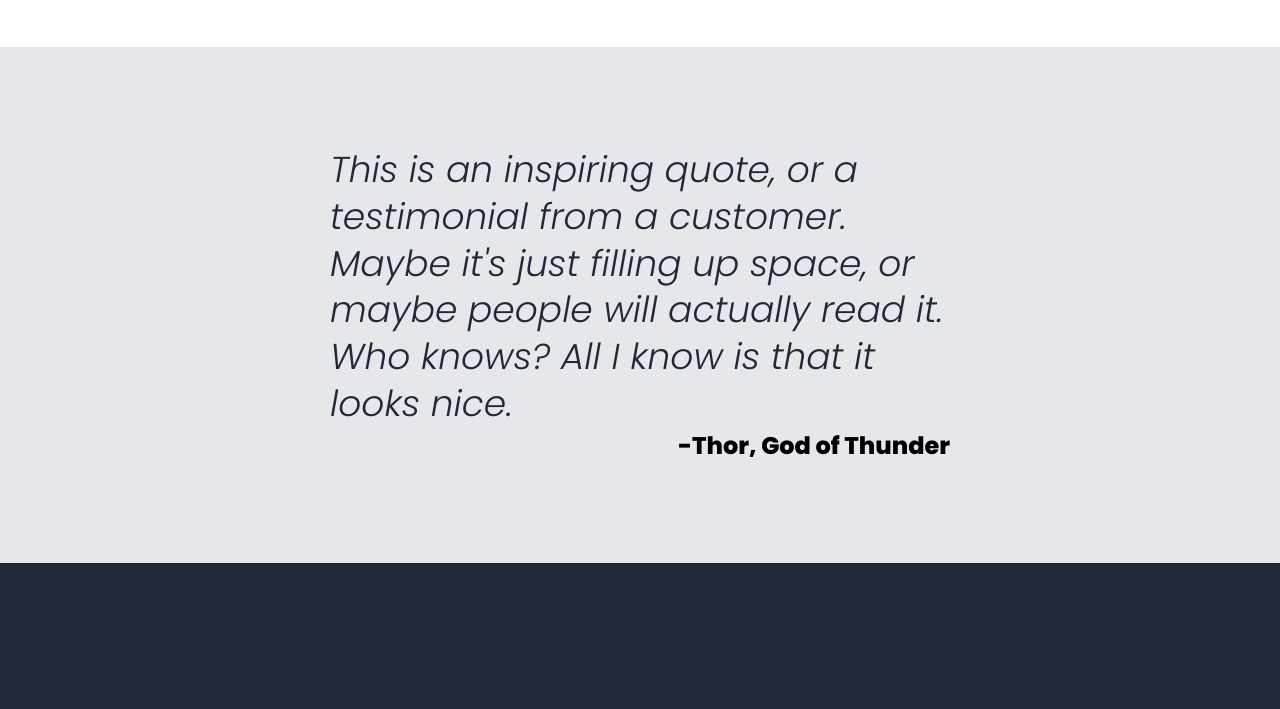
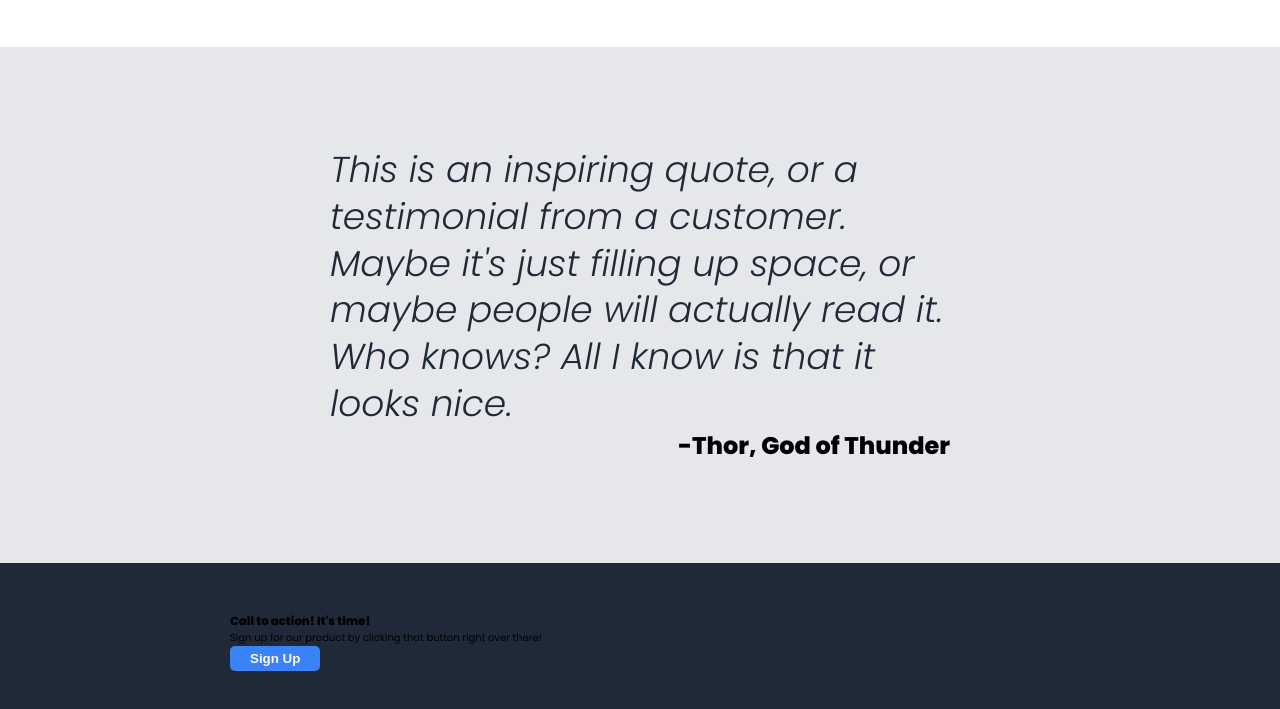
Before and after one commit to adamakers/odin-landing-page, a plain HTML site: page index.html in a window 1280 px wide. Shown: the part 862-1571 px from the top of the page. Before the commit the page ends 1525 px from the top, so only its background shows below. Drawn offline with Linux system fonts and the light colour scheme.

Commit message:
added the call to action html

```diff
--- a/index.html
+++ b/index.html
@@ -82,7 +82,17 @@
   </section>
 
   <section class="call-to-action">
-    <div class="container"></div>
+    <div class="container">
+      <div class="cta-box">
+        <div class="cta-left">
+          <h3>Call to action! It's time!</h3>
+          <p>Sign up for our product by clicking that button right over there!</p>
+        </div>
+        <div class="cta-right">
+          <button>Sign Up</button>
+        </div>
+      </div>
+    </div>
   </section>
 
   <footer>
```
